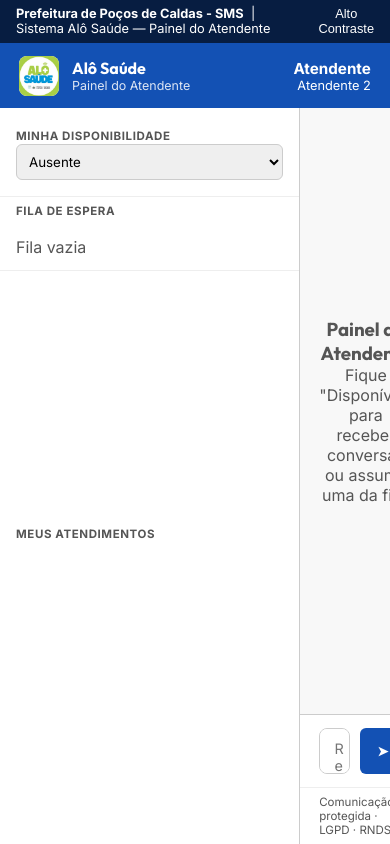
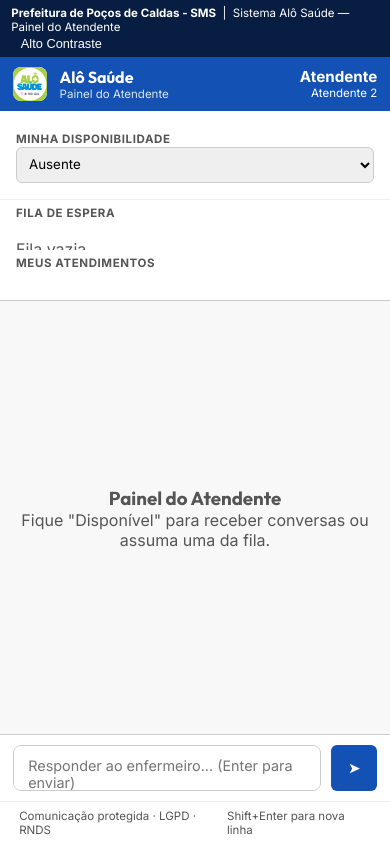
Before and after one commit to RafaelNygaard/Chat_Alo_Saude, a Flask app: page /atendente in a window 390 px wide; the page is wider, and only the part inside the window is pictured. Run offline with Flask 3, Linux system fonts and the light colour scheme; data comes from the database, SQL or seed files in the repository; data that the repository does not hold is empty.

Commit message:
Responsividade + transferência do atendimento em tempo real
Responsividade: bloco responsivo em estilo.css (breakpoints 860px/560px)
cobrindo chat, painel do atendente e admin. Layouts empilham em telas
estreitas; nav do admin vira horizontal; tabelas largas rolam. Verificado a
375px sem scroll horizontal.

Tempo real: painel do atendente passa a pollar os atendimentos atribuídos
(4s), não só a fila. Conversa auto-atribuída pelo round-robin agora aparece e
abre sozinha quando o atendente está ocioso; ao encerrar, volta a ocioso.
Mensagens já eram tempo real via SSE. Verificado com 2 abas: handoff ->
atribuição -> abertura automática -> troca bidirecional em ~1-2s.

Co-Authored-By: Claude Opus 4.8 <noreply@anthropic.com>

```diff
--- a/app/static/css/estilo.css
+++ b/app/static/css/estilo.css
@@ -338,3 +338,63 @@ table.grade input, table.grade select { padding: .35rem .5rem; border: 1px solid
 .item-fila { display: flex; justify-content: space-between; align-items: center; gap: .5rem; }
 .item-fila .btn { padding: .35rem .7rem; font-size: .75rem; }
 .gatilho { font-size: .68rem; background: #fde8e8; color: #b00; padding: .1rem .45rem; border-radius: 4px; }
+
+/* ================================================================
+   Responsividade — ajusta a qualquer dispositivo (mobile/tablet)
+   ================================================================ */
+
+/* Quebra de palavras longas nas bolhas (URLs, tokens sem espaço) */
+.msg { overflow-wrap: anywhere; }
+.chat-cabecalho .linha { flex-wrap: wrap; }
+img, video { max-width: 100%; height: auto; }
+
+/* ---- Tablet e telas estreitas: empilha barra lateral + conteúdo ---- */
+@media (max-width: 860px) {
+  .principal { flex-direction: column; }
+  .sidebar {
+    width: 100%; max-height: 42vh;
+    border-right: none; border-bottom: 1px solid var(--cinza-borda);
+  }
+  .msg { max-width: 82%; }
+
+  /* Console admin: navegação vira barra horizontal rolável */
+  .admin-corpo { flex-direction: column; }
+  .admin-nav {
+    width: 100%; display: flex; overflow-x: auto; gap: .3rem;
+    padding: .5rem .6rem; border-right: none; border-bottom: 1px solid var(--cinza-borda);
+  }
+  .admin-nav .grupo { display: none; }
+  .admin-nav button {
+    width: auto; white-space: nowrap; border-radius: 6px; padding: .5rem .8rem;
+  }
+  .admin-nav button.ativa { border-left: none; border-bottom: 2px solid var(--azul-govbr); }
+  .admin-main { padding: 1rem; overflow-x: auto; }
+  /* Tabelas largas passam a rolar horizontalmente em vez de espremer colunas */
+  .admin-main table.grade { min-width: 560px; }
+}
+
+/* ---- Celular ---- */
+@media (max-width: 560px) {
+  .barra-gov { flex-wrap: wrap; gap: .1rem .5rem; font-size: .72rem; padding: .4rem .7rem; }
+  .barra-gov button { margin-left: .6rem; }
+  .cabecalho { padding: .6rem .8rem; gap: .5rem; }
+  .cabecalho .subtitulo { font-size: .72rem; }
+  .cabecalho .identidade { font-size: .72rem; }
+  .logo-icone { width: 34px; height: 34px; }
+
+  .sidebar { max-height: 38vh; }
+  .mensagens { padding: .8rem; gap: .6rem; }
+  .msg { max-width: 90%; font-size: .88rem; }
+  .chips { padding: .5rem .8rem; }
+  .entrada { padding: .6rem .8rem; }
+
+  .modal { padding: 1.1rem; }
+  .modal-acoes { flex-wrap: wrap; }
+  .modal-acoes .btn { flex: 1; }
+  .login-card { padding: 1.4rem; }
+}
+
+/* Telas muito baixas (celular deitado): garante área útil do chat */
+@media (max-height: 560px) and (max-width: 860px) {
+  .sidebar { max-height: 32vh; }
+}
--- a/app/static/js/atendente.js
+++ b/app/static/js/atendente.js
@@ -73,6 +73,8 @@ async function carregarFila() {
   });
 }
 
+let idsMinhasConhecidos = null;   // null = ainda não carregou uma vez
+
 async function carregarMinhas() {
   const minhas = await api.get(`/api/atendente/${ATENDENTE_ID}/conversas`);
   const ul = el('lista-minhas');
@@ -96,6 +98,14 @@ async function carregarMinhas() {
     li.addEventListener('click', () => abrirConversa(c));
     ul.appendChild(li);
   });
+
+  // Transferência em tempo real: se uma conversa nova foi atribuída a este
+  // atendente e ele está ocioso, abre-a automaticamente (mostra o handoff).
+  if (idsMinhasConhecidos !== null && !conversaAtual) {
+    const nova = minhas.find((c) => !idsMinhasConhecidos.has(c.id));
+    if (nova) abrirConversa(nova);
+  }
+  idsMinhasConhecidos = new Set(minhas.map((c) => c.id));
 }
 
 // ---------------------------------------------------------------- conversa
@@ -166,6 +176,12 @@ el('campo-texto').addEventListener('keydown', (ev) => {
 el('btn-encerrar').addEventListener('click', async () => {
   if (!conversaAtual || !confirm('Encerrar este atendimento?')) return;
   await api.post(`/api/conversas/${conversaAtual.id}/encerrar`);
+  // Libera o painel: fica ocioso e pronto para receber o próximo em tempo real
+  stream?.close();
+  conversaAtual = null;
+  el('chat-cabecalho').hidden = true;
+  el('form-entrada').hidden = true;
+  mensagensEl.innerHTML = '';
   await Promise.all([carregarFila(), carregarMinhas()]);
 });
 
@@ -174,4 +190,5 @@ el('btn-encerrar').addEventListener('click', async () => {
 carregarIdentidade();
 carregarFila();
 carregarMinhas();
-setInterval(carregarFila, 5000);   // fila atualiza por polling leve
+// Polling leve: fila e atendimentos atribuídos (transferência em tempo real)
+setInterval(() => { carregarFila(); carregarMinhas(); }, 4000);
```
Also changed, not shown: docs/CHANGELOG.md.
